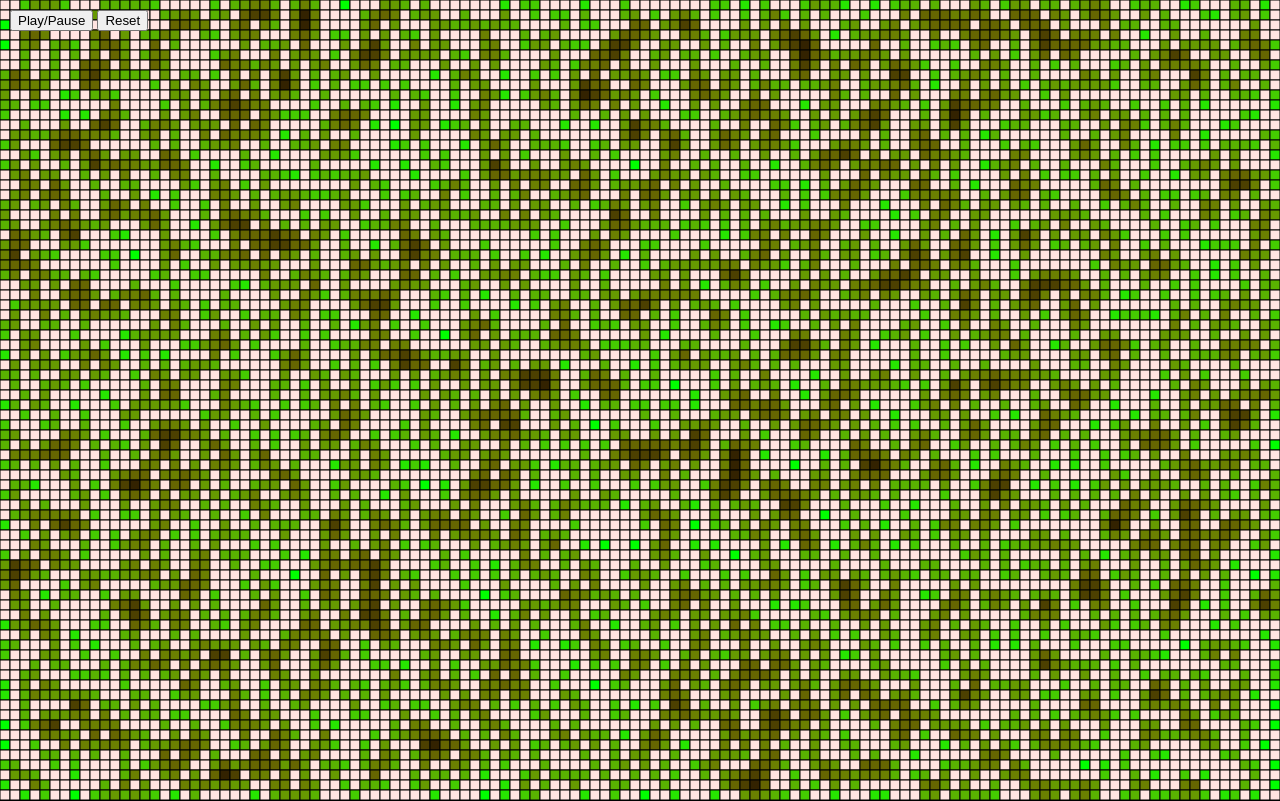
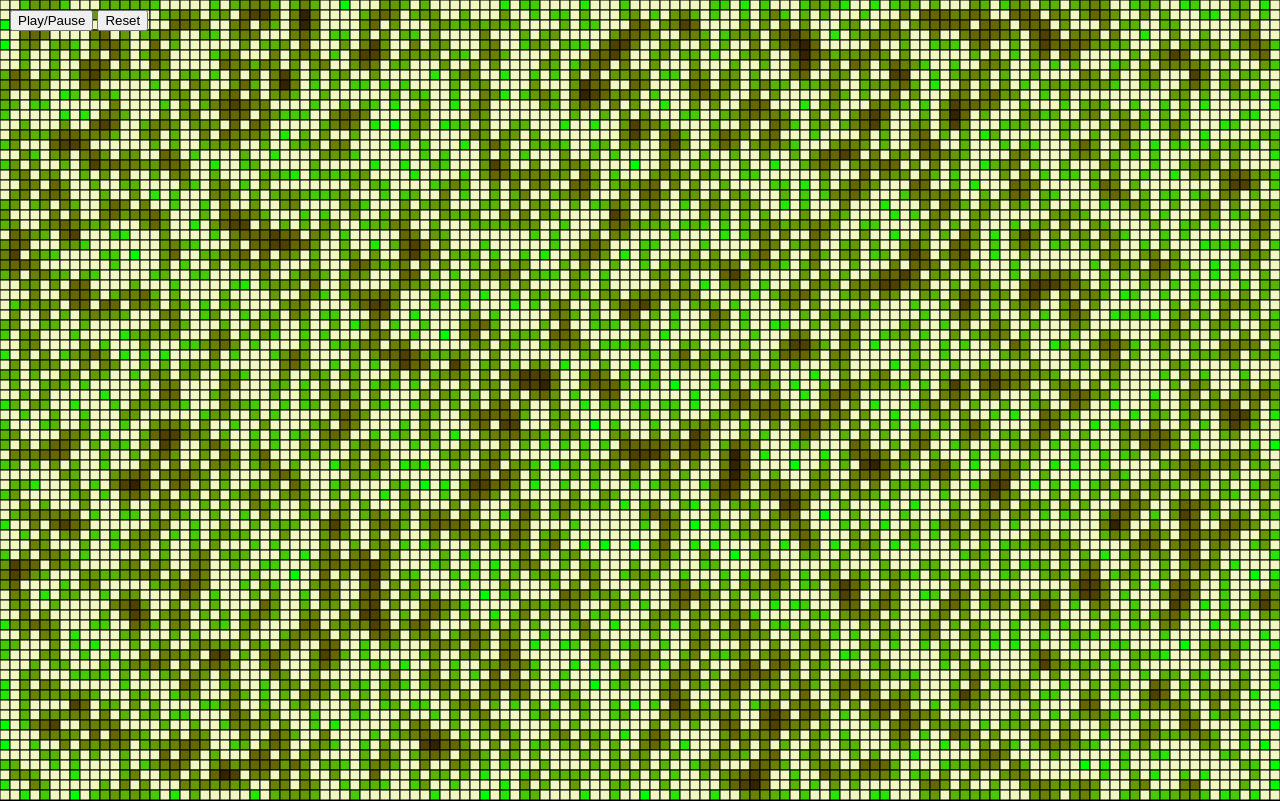
Before and after one commit to pvm30/playing-with-copilot, a plain HTML site: page index.html in a window 1280 px wide. Drawn offline with Linux system fonts and the light colour scheme.

```diff
--- a/index.html
+++ b/index.html
@@ -3,7 +3,7 @@
 <!DOCTYPE html>
 <html>
 <head>
-    <title>Conway's PVM14 Game of Life</title>
+    <title>Conway's Peperolo Game of Life</title>
     <link rel="stylesheet" type="text/css" href="styles.css">
 </head>
 <body>
--- a/script.js
+++ b/script.js
@@ -85,7 +85,7 @@
             const numNeighbors = countNeighbors(grid, col, row);
             ctx.beginPath();
             ctx.rect(col * resolution, row * resolution, resolution, resolution);
-            ctx.fillStyle = cell ? `hsl(${120 - numNeighbors * 10}, 100%, ${50 - numNeighbors * 5}%)` : '#FFE4E1';
+            ctx.fillStyle = cell ? `hsl(${120 - numNeighbors * 10}, 100%, ${50 - numNeighbors * 5}%)` : '#F1F7C0';
             ctx.fill();
             ctx.stroke();
         }
```
